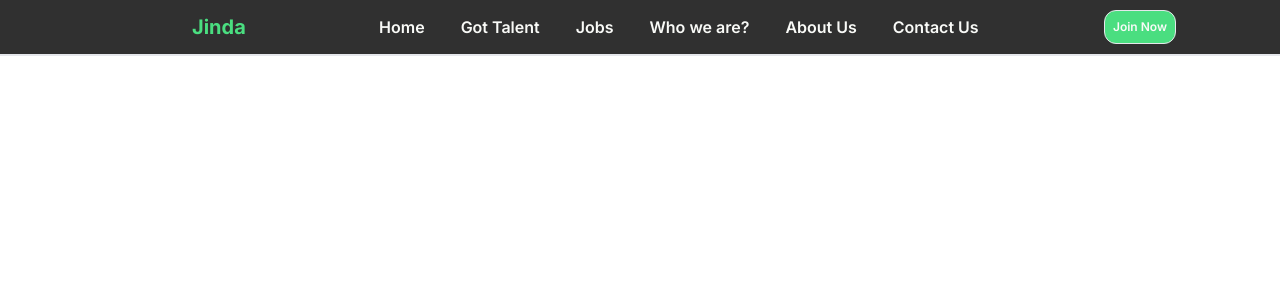
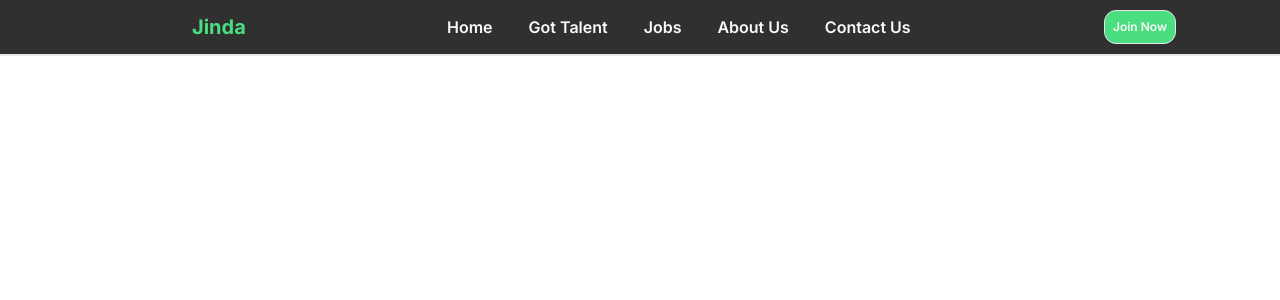
Before and after one commit to macmhonyera/websitenext, a Next.js app: page /header in a window 1280 px wide. Shown: the top 300 px of the page. Built offline with nearby package versions, Linux system fonts and the light colour scheme.

Commit message:
adding routing for jobs

```diff
--- a/src/app/header/page.tsx
+++ b/src/app/header/page.tsx
@@ -21,8 +21,7 @@ const Header = () => {
           >
             Got Talent
           </Link>
-          <Link href="home" className="text-[#f9faf7] hover:bg-[#4ade80] rounded-md hover:text-black p-2 transition-colors duration-300">Jobs</Link>
-          <Link href="home" className="text-[#f9faf7] hover:bg-[#4ade80] rounded-md hover:text-black p-2 transition-colors duration-300">Who we are?</Link>
+          <Link href="jobs" className="text-[#f9faf7] hover:bg-[#4ade80] rounded-md hover:text-black p-2 transition-colors duration-300">Jobs</Link>
           <Link href="aboutUs" className="text-[#f9faf7] hover:bg-[#4ade80] rounded-md hover:text-black p-2 transition-colors duration-300">About Us</Link>
           <Link href="contactUs" className="text-[#f9faf7] hover:bg-[#4ade80] rounded-md hover:text-black p-2 transition-colors duration-300">Contact Us</Link>
 
--- /dev/null
+++ b/src/app/jobs/page.tsx
@@ -0,0 +1,11 @@
+import React from 'react'
+
+type Props = {}
+
+const Jobs = (props: Props) => {
+  return (
+    <div>Jobs page here</div>
+  )
+}
+
+export default Jobs
```
